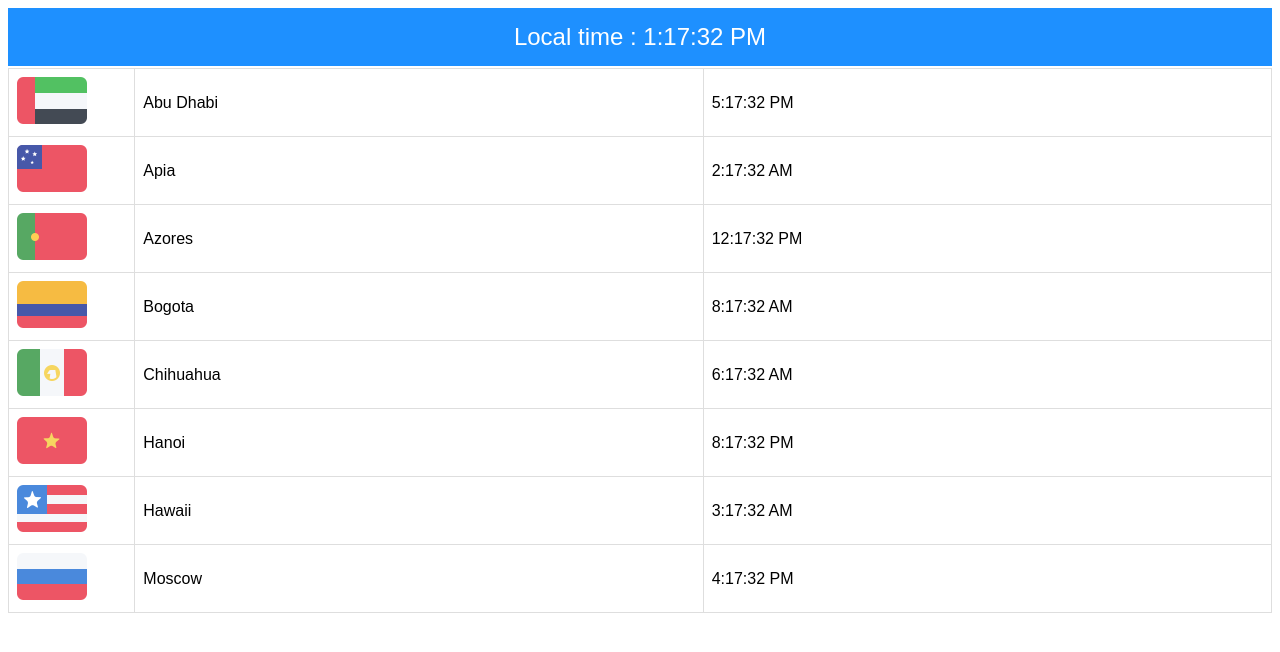
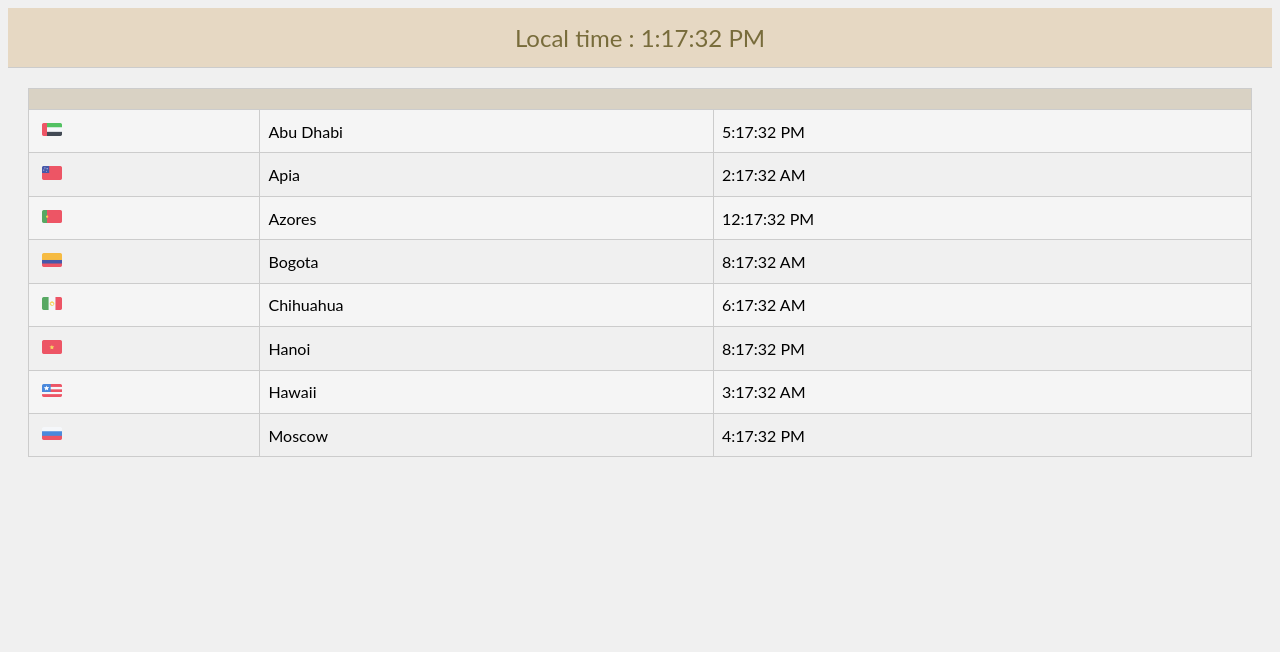
Before and after one commit to SajjaadITVarsity-ITvarsity/Module-9-Assessment-2-, a plain HTML site: page index.html in a window 1280 px wide. Drawn offline with Linux system fonts and the light colour scheme.

Commit message:
Updated style

```diff
--- a/style.css
+++ b/style.css
@@ -1,36 +1,65 @@
-body{
-    font-family: "Raleway", sans-serif;
+body {
+  font-family: "Lato", sans-serif;
+  background-color: #f0f0f0; /* soft gray background */
 }
 
-#local{
+#local {
   width: 100%;
-    background-color: #1e90ff;
+  background-color: #e6d8c3; /* muted beige background */
   padding: 15px 0;
   margin: 0;
-
   font-size: 1.5rem;
-    color: white;
+  color: #786c3b; /* warm brown text */
   text-align: center;
+  border-bottom: 1px solid #ccc;
 }
 
-#cities{
+#cities {
   border-collapse: collapse;
   width: 100%;
+  border: 1px solid #ccc; /* light gray border */
 }
 
-#cities td{
-    border: 1px solid #dedede;
+#cities th {
+  background-color: #d9d2c4; /* soft gray-brown background */
+  color: #786c3b; /* warm brown text */
+  padding: 10px;
+  border-bottom: 1px solid #ccc;
+}
+
+#cities td {
+  border: 1px solid #ccc;
   padding: 8px;
 }
 
-#cities tr: nth-child(even){
-    background-color: #f2f2f2;
+#cities tr:nth-child(even) {
+  background-color: #f5f5f5; /* light gray background */
 }
 
-.col1{
-    width:10%;
+#cities tr:hover {
+  background-color: #e6d8c3; /* muted beige background on hover */
 }
 
-.col2{
-    width: 45%;
+#cities td img {
+  width: 20px;
+  margin: 5px;
 }
+
+.col1 {
+  flex-basis: 10%;
+}
+
+.col2 {
+  flex-basis: 45%;
+}
+
+/* Add some interactive hover effects to the table rows */
+#cities tr:hover {
+  transform: scale(1.01);
+  box-shadow: 0 2px 4px rgba(0, 0, 0, 0.1);
+}
+
+/* Add some padding to the table container */
+#output {
+  padding: 20px;
+}
```
Lines whose indentation alone changed are shown as unchanged.
